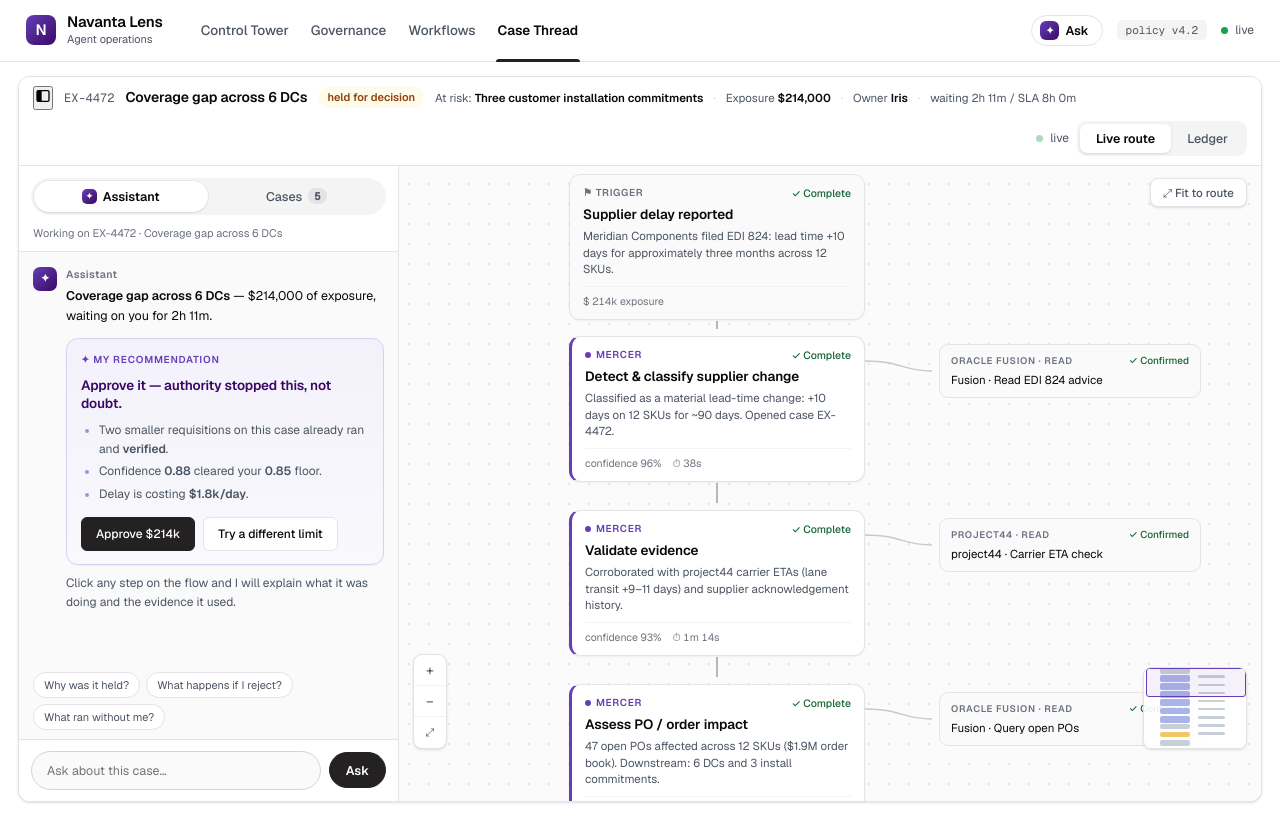
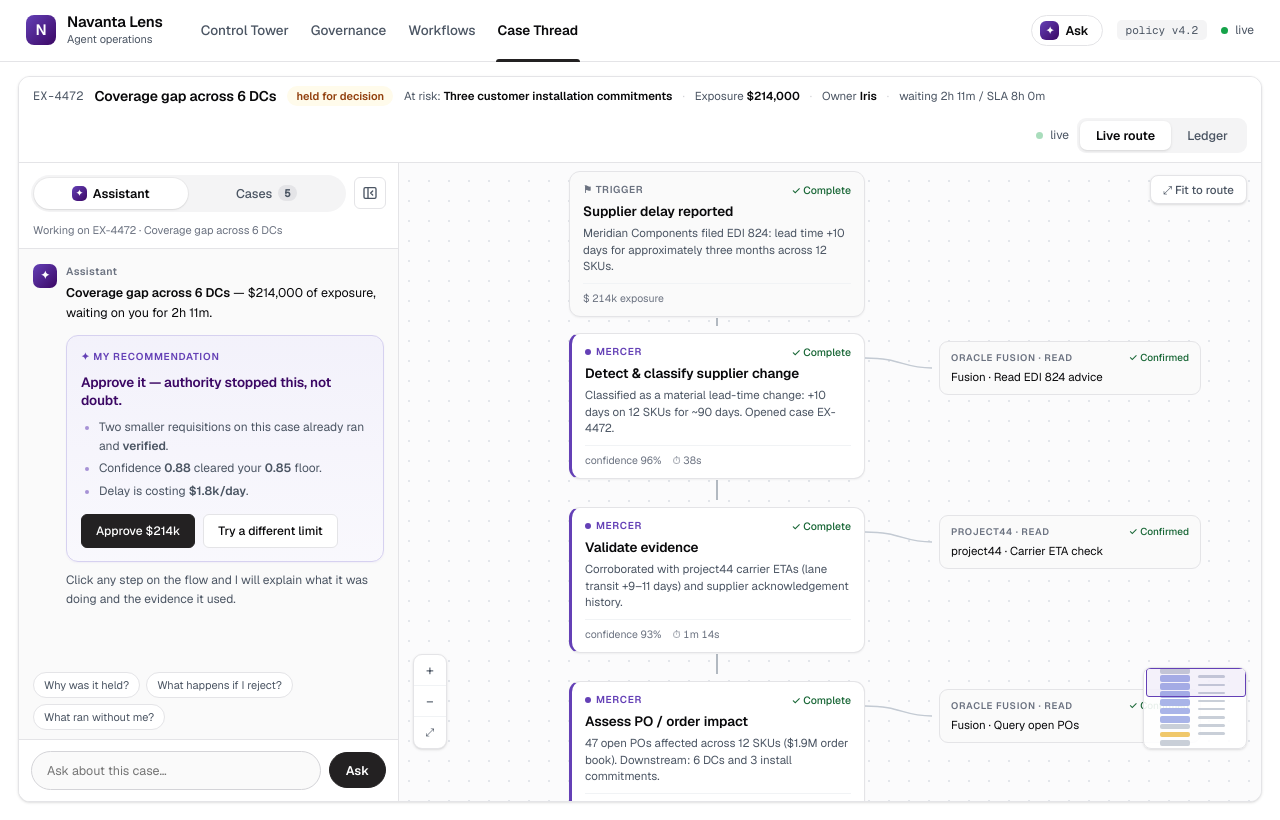
Before and after one commit to Swosti-navanta/Navanta-Lens-Multi-agent, a plain HTML site: page index.html in a window 1280 px wide. Both pictures are taken after a click on the button "Case Thread". Drawn offline with nearby package versions, Linux system fonts and the light colour scheme.

Commit message:
Rail: chevron-panel collapse icons, right of the segmented toggle
Adopted the panel-with-chevron icon pair and made the collapse actually work.

- Collapse button sits to the right of the Assistant | Cases toggle, using
  the panel + chevron-left mark.
- The matching chevron-right mark now lives in the case header and appears
  only when the rail is collapsed, so there is always a way back (the old
  button was dead — ctRail toggled a .min class the layout ignored).
- Fixed the underlying bug: .ct-body is a grid with an auto first track, so
  width:0 on the aside never shrank it. Collapsing now sets the grid track
  to 0 via a .railmin class, with a matching transition, and re-fits the board.

Co-Authored-By: Claude Opus 4.8 <noreply@anthropic.com>

```diff
--- a/index.html
+++ b/index.html
@@ -761,12 +761,19 @@ button{font-family:inherit;cursor:pointer}
 .ct-facts b{font-weight:600;color:var(--foreground)}
 .ct-facts .sep{color:var(--input)}
 .ct-head .right{margin-left:auto;display:flex;align-items:center;gap:8px;flex-wrap:wrap}
-.ct-body{display:grid;grid-template-columns:auto minmax(0,1fr);min-height:0}
+.ct-body{display:grid;grid-template-columns:auto minmax(0,1fr);min-height:0;transition:grid-template-columns .18s}
+.ct-body.railmin{grid-template-columns:0 minmax(0,1fr)}
 /* rail */
 .ct-rail{width:380px;border-right:1px solid var(--border);display:flex;flex-direction:column;min-height:0;background:var(--background);transition:width .18s}
 /* rail header — segmented control between assistant and the case list */
-.rail-hd{padding:12px 12px 10px;border-bottom:0;background:var(--background)}
-.railseg{width:100%;background:var(--secondary);border-radius:9999px;padding:3px;gap:2px}
+.rail-hd{display:flex;align-items:center;gap:8px;padding:12px 12px 10px;border-bottom:0;background:var(--background)}
+.railseg{flex:1;min-width:0}
+.railcol{flex:0 0 auto;width:32px;height:32px;border:1px solid var(--border);background:var(--background);
+  border-radius:var(--radius-md);display:flex;align-items:center;justify-content:center;color:var(--muted-foreground);
+  transition:background .1s ease,border-color .1s ease,color .1s ease}
+.railcol:hover{background:var(--surface-hover);border-color:var(--border-strong);color:var(--foreground)}
+.railcol:focus-visible{outline:none;box-shadow:0 0 0 3px color-mix(in srgb,var(--brand) 30%,transparent)}
+.railseg{background:var(--secondary);border-radius:9999px;padding:3px;gap:2px}
 .railseg button{flex:1;display:inline-flex;align-items:center;justify-content:center;gap:6px;
   font-size:12.5px;font-weight:500;color:var(--muted-foreground);padding:7px 12px;border-radius:9999px;
   border:0;background:none;white-space:nowrap;transition:background .12s ease,color .12s ease,box-shadow .12s ease}
@@ -795,7 +802,7 @@ button{font-family:inherit;cursor:pointer}
 .rai-in input:focus{outline:none;border-color:var(--brand);background:var(--background);
   box-shadow:0 0 0 3px color-mix(in srgb,var(--brand) 18%,transparent)}
 .rai-in .btn{border-radius:9999px;height:36px;padding:0 16px;font-weight:600}
-.ct-rail.min{width:0;border-right:0;overflow:hidden}
+.ct-rail.min{width:0;min-width:0;border-right:0;overflow:hidden;opacity:0;pointer-events:none}
 .railtabs{display:flex;gap:2px;padding:9px 10px 0;border-bottom:1px solid var(--border);background:var(--background)}
 .railtabs button{flex:1;font-size:12.5px;font-weight:500;color:var(--muted-foreground);background:none;border:0;
   border-bottom:2px solid transparent;padding:6px 4px 9px}
@@ -1534,7 +1541,7 @@ button{font-family:inherit;cursor:pointer}
     <div class="view on" id="a-board">
       <div class="ct-shell">
         <div class="ct-head">
-          <button class="icobtn" onclick="ctRail()" aria-label="Toggle case list" title="Toggle case list"><svg width="16" height="16" viewBox="0 0 24 24" fill="none" stroke="currentColor" stroke-width="2" stroke-linecap="round" stroke-linejoin="round" aria-hidden="true"><rect x="3" y="4" width="18" height="16" rx="2"/><path d="M9 4v16"/><rect x="3" y="4" width="6" height="16" rx="2" fill="currentColor" stroke="none"/></svg></button>
+          <button class="icobtn railexp" id="railExpand" onclick="ctRail()" aria-label="Show the assistant panel" title="Show the assistant panel" hidden><svg width="16" height="16" viewBox="0 0 24 24" fill="none" stroke="currentColor" stroke-width="2" stroke-linecap="round" stroke-linejoin="round" aria-hidden="true"><rect x="3" y="4" width="18" height="16" rx="2"/><path d="M9 4v16"/><path d="M13 9l3 3-3 3"/></svg></button>
           <span class="cid" id="ct-id">EX-4472</span>
           <h2 id="ct-title">Coverage gap across 6 DCs</h2>
           <span class="pill warn" id="ct-pill">held for decision</span>
@@ -1556,6 +1563,12 @@ button{font-family:inherit;cursor:pointer}
                 <button id="railSegCases" role="tab" aria-selected="false" onclick="ctRailMode('cases')">
                   Cases <span class="n" id="railTogN">4</span></button>
               </div>
+              <button class="railcol" onclick="ctRail()" aria-label="Collapse the panel" title="Collapse the panel">
+                <svg width="16" height="16" viewBox="0 0 24 24" fill="none" stroke="currentColor" stroke-width="2"
+                  stroke-linecap="round" stroke-linejoin="round" aria-hidden="true">
+                  <rect x="3" y="4" width="18" height="16" rx="2"/><path d="M9 4v16"/>
+                  <path d="M16 9l-3 3 3 3"/></svg>
+              </button>
             </div>
             <div class="rail-sub2" id="railSub">Working on EX-4472</div>
             <!-- assistant pane (default) -->
@@ -3933,7 +3946,10 @@ function ctPlay(){
 }
 function ctStopPlay(){if(ctTimer){clearInterval(ctTimer);ctTimer=null}var b=$('ctPlayBtn');if(b)b.textContent='▶'}
 /* ---- panels + pan/zoom ---- */
-function ctRail(){$('ctRailEl').classList.toggle('min')}
+function ctRail(){var r=$('ctRailEl');if(!r)return;var min=r.classList.toggle('min');
+  var body=r.parentElement;if(body)body.classList.toggle('railmin',min);
+  var e=$('railExpand');if(e)e.hidden=!min;
+  setTimeout(function(){ctFit()},200)}
 function ctInsp(){var e=$('ctInspEl');if(e)e.classList.toggle('min')}
 function ctApply(){
   var st=$('ctStage');if(!st)return;
```
